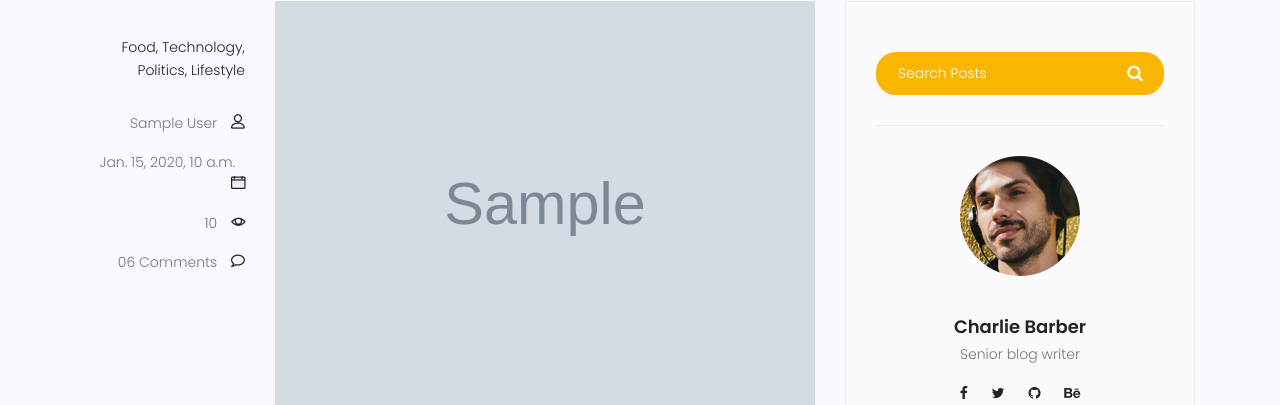
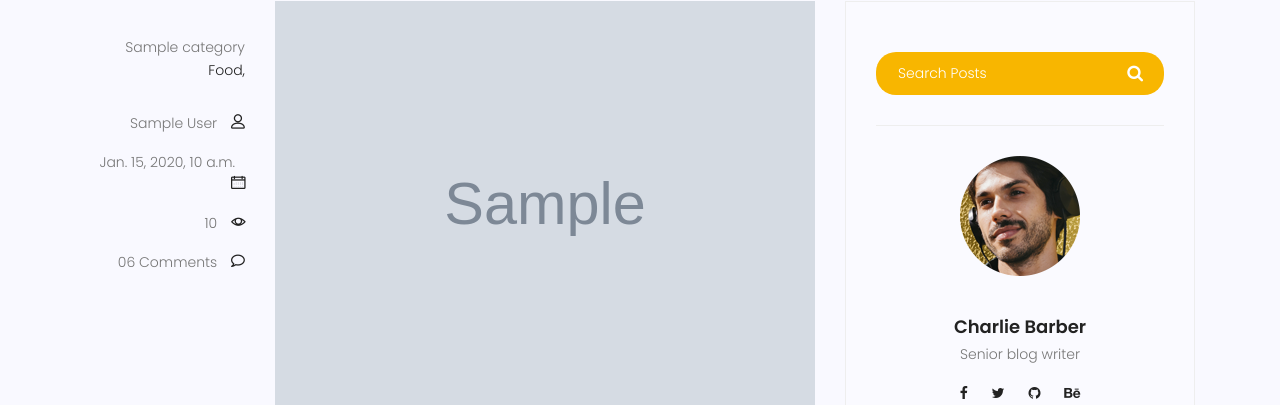
Before and after one commit to mhmdbabaie/MySite, a Django app: page /blog/ in a window 1280 px wide. Shown: the part 1173-1578 px from the top of the page. Run offline with Django 3.2, Linux system fonts and the light colour scheme; tables that the repository leaves empty hold one stand-in row (values such as "Sample post"); grey boxes marked "Sample" are stand-in pictures; some libraries are stand-ins or nearby versions.

Commit message:
category field
msg

```diff
--- a/blog/admin.py
+++ b/blog/admin.py
@@ -1,5 +1,5 @@
 from django.contrib import admin
-from blog.models import Post
+from blog.models import Post,Category
 
 # Register your models here.
 
@@ -9,4 +9,5 @@ class PostAdmin(admin.ModelAdmin):
     list_display = ('title','author','counted_views','status','published_date')
     list_filter = ('status','author')
     search_fields = ['title','content']
+admin.site.register(Category)
 admin.site.register(Post,PostAdmin)
--- a/blog/models.py
+++ b/blog/models.py
@@ -4,11 +4,19 @@ from django.contrib.auth.models import User
 
 
 # Create your models here.
+class Category(models.Model):
+    name=models.CharField(max_length=255)
+
+    def __str__(self):
+        return self.name
+
+
 class Post(models.Model):
     image = models.ImageField(upload_to= 'blog/',default= 'blog/default.jpg')
     author = models.ForeignKey(User, on_delete=models.SET_NULL,null = True)
     title = models.CharField(max_length=255)
     content = models.TextField()
+    Category =models.ManyToManyField(Category)
     counted_views = models.IntegerField(default=0)
     status = models.BooleanField(default=False)
     published_date = models.DateTimeField(null=True)
@@ -17,6 +25,5 @@ class Post(models.Model):
     class Meta:
         ordering = ['-created_date']
 
-
     def __str__(self):
-        return "{} {}".format(self.title, self.id)
+        return self.title
--- a/templates/blog/blog-home.html
+++ b/templates/blog/blog-home.html
@@ -180,10 +180,10 @@
 						<div class="single-post row">
 							<div class="col-lg-3  col-md-3 meta-details">
 								<ul class="tags">
+									{% for cat in post.Category.all %}
+									{{cat.name}}
+									{% endfor %}
 									<li><a href="#">Food,</a></li>
-									<li><a href="#">Technology,</a></li>
-									<li><a href="#">Politics,</a></li>
-									<li><a href="#">Lifestyle</a></li>
 								</ul>
 								<div class="user-details row">
 									<p class="user-name col-lg-12 col-md-12 col-6"><a href="#">{{post.author.get_full_name}}</a> <span class="lnr lnr-user"></span></p>
@@ -194,11 +194,12 @@
 							</div>
 							<div class="col-lg-9 col-md-9 ">
 								<div class="feature-img">
-									<img class="img-fluid" src="{{post.image}}" alt="">
+									<img class="img-fluid" src="{{post.image.url}}" alt="">
 								</div>
 								<a class="posts-title" href="/blog/{{post.id}}"><h3>{{post.title}}</h3></a>
 								<p class="excert">
 									{{post.content}}
+
 								</p>
 								<a href="#" class="primary-btn">View More</a>
 							</div>
```
Also changed, not shown: blog/migrations/0006_auto_20221109_1443.py (added), media/blog/Windows_10_Wallpapers_YTECHB_10.jpg (added), media/blog/Windows_10_Wallpapers_YTECHB_14.jpg (added), media/blog/Windows_10_Wallpapers_YTECHB_15.jpg (added), media/blog/Windows_10_Wallpapers_YTECHB_29.jpg (added), statics/img/blog/blog-home-banner.jpg.
